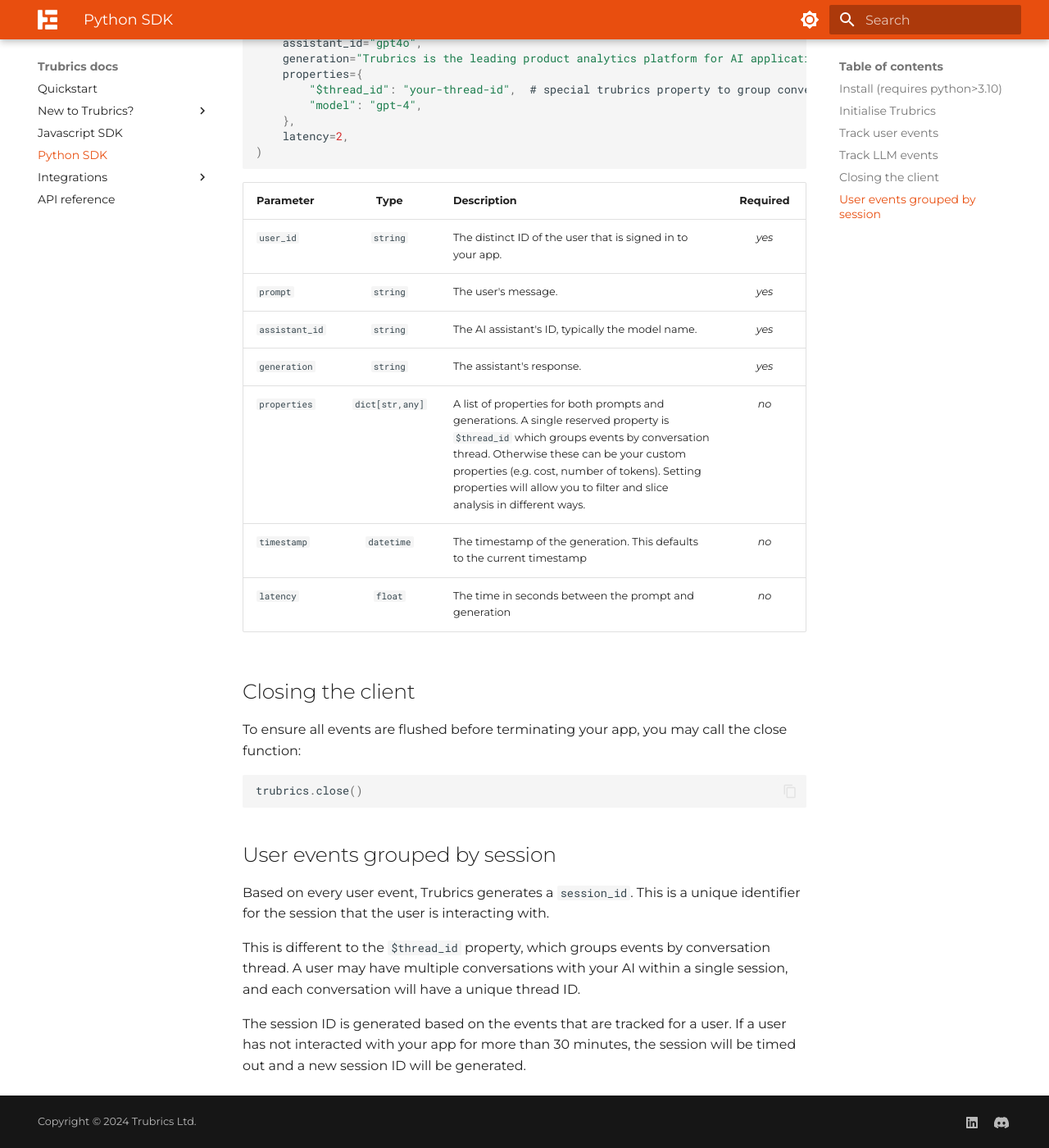
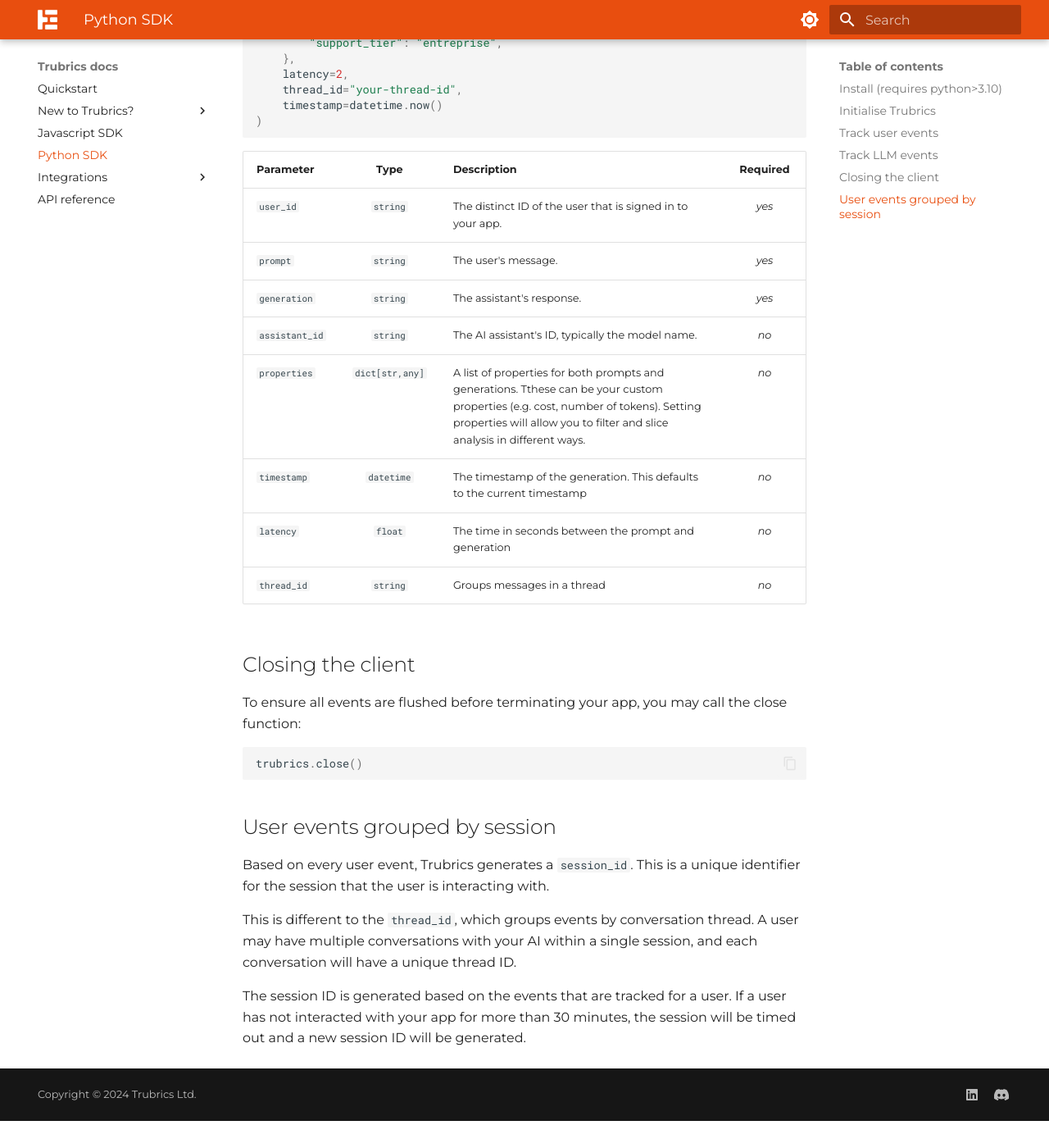
Before and after one commit to trubrics/trubrics-docs, an MkDocs documentation site: the page built from docs/track_events/sdks/python.md, in a window 1280 px wide and 1400 px high, scrolled down 2351 px. Shown: the whole window at 82% size. Built offline with MkDocs 1.6.1 and Material for MkDocs 9.7.7, drawn with Linux system fonts in a browser that asks for light colours; after the commit the page ends 3718 px from its top, so only the background shows below that; some of the changed text lies outside the part shown.

Commit message:
add thread id

```diff
--- a/docs/track_events/sdks/python.md
+++ b/docs/track_events/sdks/python.md
@@ -78,11 +78,12 @@
 |---|:---:|---|:---:|
 | `user_id` | `string` | The distinct ID of the user that is signed in to your app. | _yes_ |
 | `prompt` | `string` | The user's message. | _yes_ |
-| `assistant_id` | `string` | The AI assistant's ID, typically the model name. | _yes_ |
 | `generation` | `string` | The assistant's response. | _yes_ |
-| `properties` | `dict[str,any]` | A list of properties for both prompts and generations. A single reserved property is `$thread_id` which groups events by conversation thread. Otherwise these can be your custom properties (e.g. cost, number of tokens). Setting properties will allow you to filter and slice analysis in different ways. | _no_ |
+| `assistant_id` | `string` | The AI assistant's ID, typically the model name. | _no_ |
+| `properties` | `dict[str,any]` | A list of properties for both prompts and generations. Tthese can be your custom properties (e.g. cost, number of tokens). Setting properties will allow you to filter and slice analysis in different ways. | _no_ |
 | `timestamp` | `datetime` | The timestamp of the generation. This defaults to the current timestamp | _no_ |
 | `latency` | `float` | The time in seconds between the prompt and generation | _no_ |
+| `thread_id` | `string` | Groups messages in a thread | _no_ |
 
 </div>
 
--- a/docs/utils/code_snippets/js/track_llm.js
+++ b/docs/utils/code_snippets/js/track_llm.js
@@ -4,9 +4,9 @@
     assistant_id: "gpt-4o",
     generation: "Trubrics is the leading product analytics platform for AI applications.",
     properties: {
-        context: "Chat window",
-        $thread_id: "thread_123"  // Trubrics property to group events by conversation thread
+        support_tier: "entreprise",
     },
     timestamp: new Date(),
-    latency: 2
+    latency: 2,
+    thread_id: "your_thread_id"
 });
--- a/docs/utils/code_snippets/python/init_optionals.py
+++ /dev/null
@@ -1,7 +0,0 @@
-from trubrics import Trubrics
-
-trubrics = Trubrics(
-    api_key="your-api-key",
-    flush_interval=20,
-    flush_batch_size=10,
-)
--- a/docs/utils/code_snippets/python/track_llm.py
+++ b/docs/utils/code_snippets/python/track_llm.py
@@ -4,8 +4,9 @@
     assistant_id="gpt4o",
     generation="Trubrics is the leading product analytics platform for AI applications.",
     properties={
-        "$thread_id": "your-thread-id",  # special trubrics property to group conversation
-        "model": "gpt-4",
+        "support_tier": "entreprise",
     },
     latency=2,
+    thread_id="your-thread-id",
+    timestamp=datetime.now()
 )
--- a/docs/utils/code_snippets/python/track_signup.py
+++ b/docs/utils/code_snippets/python/track_signup.py
@@ -5,4 +5,5 @@
         "country": "USA",
         "company": "Acme",  # Add more properties as needed
     },
+    timestamp=datetime.now()
 )
--- a/docs/utils/session_id.md
+++ b/docs/utils/session_id.md
@@ -2,6 +2,6 @@
 
 Based on every user event, Trubrics generates a `session_id`. This is a unique identifier for the session that the user is interacting with.
 
-This is different to the `$thread_id` property, which groups events by conversation thread. A user may have multiple conversations with your AI within a single session, and each conversation will have a unique thread ID.
+This is different to the `thread_id`, which groups events by conversation thread. A user may have multiple conversations with your AI within a single session, and each conversation will have a unique thread ID.
 
 The session ID is generated based on the events that are tracked for a user. If a user has not interacted with your app for more than 30 minutes, the session will be timed out and a new session ID will be generated.
--- /dev/null
+++ b/requirements.txt
@@ -0,0 +1 @@
+mkdocs-material
```
Also changed, not shown: other parts of docs/track_events/sdks/python.md (+1 -1 lines), docs/track_events/sdks/javascript.md (+3 -2 lines), docs/utils/code_snippets/js/init_optionals.js (deleted, +0 -8 lines).
